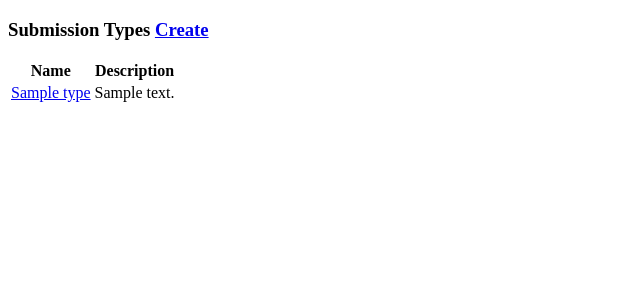
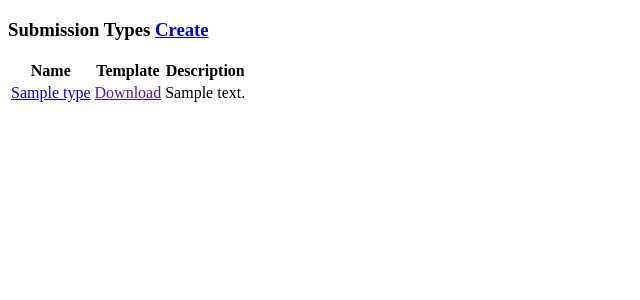
Before and after one commit to amschaal/submissions, a Django app: template dnaorder/templates/submission_types.html in a window 1280 px wide. Shown: the part 60-360 px from the top of the page, without its empty margins (0-640 px from the left). Run offline with Django 3.2, Linux system fonts and the light colour scheme; the template is opened without the code that fills it: most values are stand-ins (such as "Sample title", 1, 10 or a date in 2020); some libraries are stand-ins or nearby versions.

Commit message:
Add download link to submission types list

```diff
--- a/dnaorder/templates/submission_types.html
+++ b/dnaorder/templates/submission_types.html
@@ -3,11 +3,11 @@
 <h3>Submission Types <a class="btn right" href="{% url 'create_submission_type' %}">Create</a></h3>
 <table>
 <thead>
-<tr><th>Name</th><th>Description</th></tr>
+<tr><th>Name</th><th>Template</th><th>Description</th></tr>
 </thead>
 <tbody>
 {% for t in submission_types %}
-<tr><td><a href="{% url 'update_submission_type' id=t.id %}">{{t.name}}</a></td><td>{{s.description}}</td></tr>
+<tr><td><a href="{% url 'update_submission_type' id=t.id %}">{{t.name}}</a></td><td><a href="{{t.form.url}}">Download</a></td><td>{{s.description}}</td></tr>
 {% endfor %}
 </tbody>
 </table>
```
